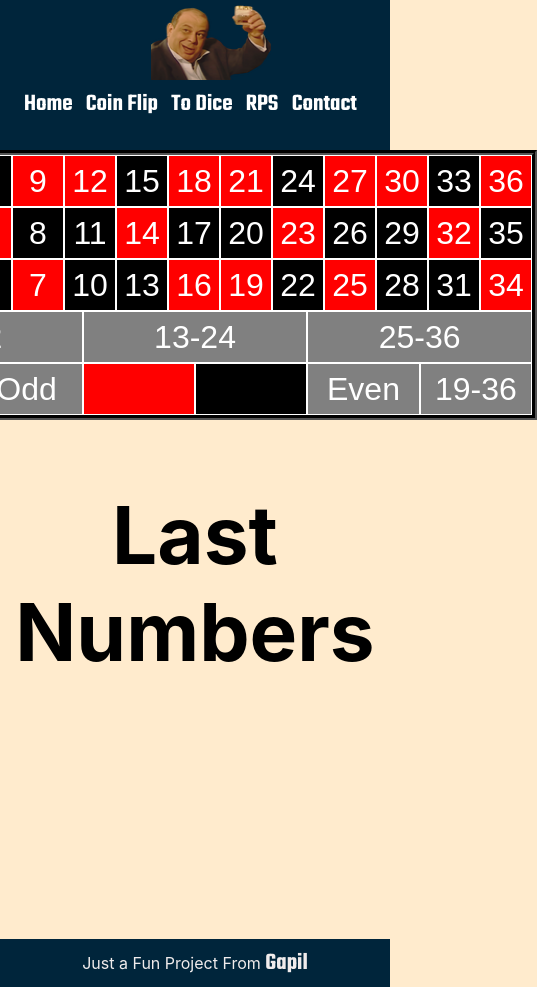
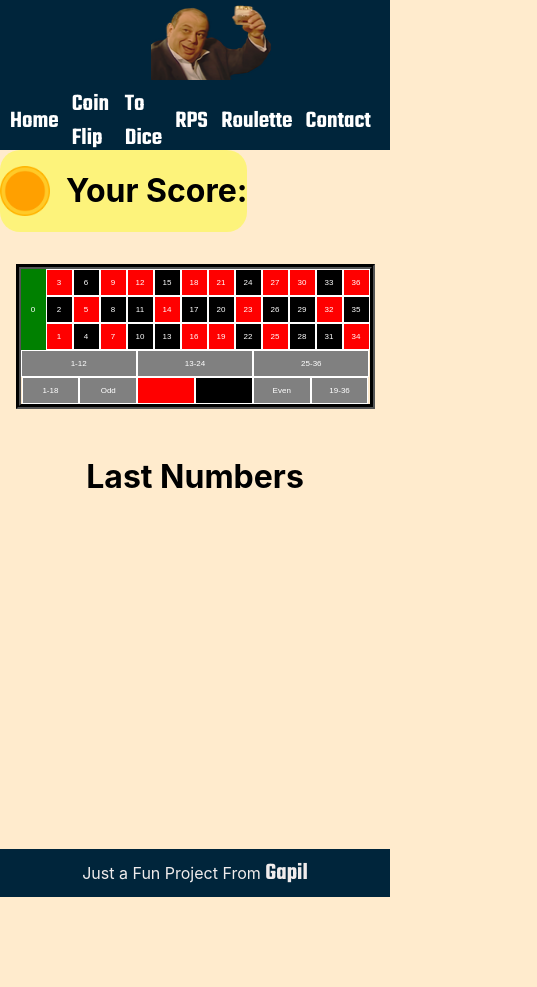
Before and after one commit to afurgapil/tombalaci-Mehmet, a React (Create React App) app: page /roulette in a window 390 px wide. Shown: the whole page, 537 px wide, since content can reach past the window. After the commit the page ends 897 px from the top, so only its background shows below. Built offline with nearby package versions, Linux system fonts and the light colour scheme; a web font is replaced by a local one; what alertifyjs would draw is missing.

Commit message:
roulette game

```diff
--- a/src/comps/CoinFlip/CoinFlip.js
+++ b/src/comps/CoinFlip/CoinFlip.js
@@ -7,9 +7,8 @@ alertify.set("notifier", "delay", 1);
 const CoinFlip = () => {
   const [choice, setChoice] = useState(null);
   const [result, setResult] = useState(null);
+  const [correctGuesses, setCorrectGuesses] = useState(0);
   const [totalGuesses, setTotalGuesses] = useState(0);
-  const [correctGuesses, setCorrectGuesses] = useState(0);
-
   const [score, setScore] = useState(localStorage.getItem("score"));
   useEffect(() => {
     const cachedScore = localStorage.getItem("score");
@@ -23,9 +22,9 @@ const CoinFlip = () => {
     const newResult = randomNum < 0.5 ? "Heads" : "Tails";
     setResult(newResult);
     setTotalGuesses(totalGuesses + 1);
-    if (choice === newResult) {
+    if (choice === result) {
       setCorrectGuesses(correctGuesses + 1);
-      setScore(score + 20);
+      setScore(score + 10);
       localStorage.setItem("score", score + 10);
       alertify.success("Congrats! +10", 1);
     } else {
--- a/src/comps/Header/Header.js
+++ b/src/comps/Header/Header.js
@@ -29,6 +29,9 @@ export default class Header extends Component {
                 <Link to="/rps">RPS</Link>
               </li>
               <li className="header-right-item">
+                <Link to="/roulette">Roulette</Link>
+              </li>
+              <li className="header-right-item">
                 <Link to="/contact">Contact</Link>
               </li>
             </div>
--- a/src/comps/Homepage/Homepage.js
+++ b/src/comps/Homepage/Homepage.js
@@ -1,5 +1,5 @@
-import React, { Component } from "react";
-import tombala from "../../assets/1.png";
+import React, { useState, useEffect } from "react";
+// import tombala from "../../assets/1.png";
 import coin from "../../assets/2.png";
 import dice from "../../assets/3.png";
 import rps from "../../assets/4.png";
@@ -7,8 +7,14 @@ import roulette from "../../assets/roulette.png";
 import "./homepage.scss";
 import { Link } from "react-router-dom";
 
-export default class Homepage extends Component {
-  render() {
+function Homepage() {
+  const [, setScore] = useState(50);
+  useEffect(() => {
+    const cachedScore = localStorage.getItem("score");
+    if (cachedScore !== null) {
+      setScore(parseInt(cachedScore));
+    }
+  }, []);
   return (
     <main>
       <div className="main-container">
@@ -45,4 +51,5 @@ export default class Homepage extends Component {
     </main>
   );
 }
-}
+
+export default Homepage;
--- a/src/comps/Roulette/Roulette.js
+++ b/src/comps/Roulette/Roulette.js
@@ -1,11 +1,18 @@
-import React, { useState } from "react";
+import React, { useState, useEffect } from "react";
 import "./roulette.scss";
 import alertify from "alertifyjs";
+import point from "../../assets/score.png";
 
 function Roulette() {
-  const [rouletteNumber, setRouletteNumber] = useState(0);
+  const [rouletteNumber, setRouletteNumber] = useState(31);
   const [drawnNumbers, setDrawnNumbers] = useState([]);
-
+  const [score, setScore] = useState(localStorage.getItem("score"));
+  useEffect(() => {
+    const cachedScore = localStorage.getItem("score");
+    if (cachedScore !== null) {
+      setScore(parseInt(cachedScore));
+    }
+  }, []);
   function returnNumber() {
     let randomNumber = Math.floor(Math.random() * (36 + 1));
     setRouletteNumber(randomNumber);
@@ -16,33 +23,49 @@ function Roulette() {
     returnNumber();
 
     if (number === rouletteNumber) {
-      alertify.success("Congrats! +10", 1);
+      setScore(score + 350);
+      localStorage.setItem("score", score + 350);
+      alertify.success("Congrats! +350", 1);
     } else {
-      alertify.error("Shit! +10", 1);
+      setScore(score - 10);
+      localStorage.setItem("score", score - 10);
+      alertify.error(`Ups! Unlucky. -10`, 1);
     }
   }
   function isIn(a, b, rate) {
     returnNumber();
     if (rouletteNumber >= a && rouletteNumber <= b) {
-      console.log("helal");
+      setScore(score + rate);
+      localStorage.setItem("score", score + rate);
+      alertify.success(`Congrats! ${rate}`, 1);
     } else {
-      console.log("başaramadın");
+      setScore(score - 10);
+      localStorage.setItem("score", score - 10);
+      alertify.error(`Ups! Unlucky. -10`, 1);
     }
   }
   function isOdd() {
     returnNumber();
     if (rouletteNumber % 2 === 1) {
-      console.log("helal");
+      setScore(score + 10);
+      localStorage.setItem("score", score + 10);
+      alertify.success("Congrats! +10", 1);
     } else {
-      console.log("başaramadın");
+      setScore(score - 10);
+      localStorage.setItem("score", score - 10);
+      alertify.error(`Ups! Unlucky. -10`, 1);
     }
   }
   function isEven() {
     returnNumber();
     if (rouletteNumber % 2 === 0) {
-      console.log("helal");
+      setScore(score + 10);
+      localStorage.setItem("score", score + 10);
+      alertify.success("Congrats! +10", 1);
     } else {
-      console.log("başaramadın");
+      setScore(score - 10);
+      localStorage.setItem("score", score - 10);
+      alertify.error(`Ups! Unlucky. -10`, 1);
     }
   }
   function isRed() {
@@ -51,9 +74,13 @@ function Roulette() {
     ];
     returnNumber();
     if (red.includes(rouletteNumber)) {
-      console.log("helal");
+      setScore(score + 10);
+      localStorage.setItem("score", score + 10);
+      alertify.success("Congrats! +10", 1);
     } else {
-      console.log("başaramadın");
+      setScore(score - 10);
+      localStorage.setItem("score", score - 10);
+      alertify.error(`Ups! Unlucky. -10`, 1);
     }
   }
   function isBlack() {
@@ -62,22 +89,35 @@ function Roulette() {
     ];
     returnNumber();
     if (black.includes(rouletteNumber)) {
-      console.log("helal");
+      setScore(score + 10);
+      localStorage.setItem("score", score + 10);
+      alertify.success("Congrats! +10", 1);
     } else {
-      console.log("başaramadın");
+      setScore(score - 10);
+      localStorage.setItem("score", score - 10);
+      alertify.error(`Ups! Unlucky. -10`, 1);
     }
   }
   function isGreen() {
     returnNumber();
     if (rouletteNumber === 0) {
-      console.log("helal");
+      setScore(score + 350);
+      localStorage.setItem("score", score + 350);
+      alertify.success("Are you Polat ALEMDAR??? +350", 1);
     } else {
-      console.log("başaramadın");
+      setScore(score - 10);
+      localStorage.setItem("score", score - 10);
+      alertify.error(`Ups! Unlucky. -10`, 1);
     }
   }
 
   return (
-    <div id="main">
+    <div id="roulette-main">
+      <div id="score">
+        <img src={point} alt="" width="120px" height="80px" />
+        <h1>Your Score: {score}</h1>
+      </div>
+      <div className="mainpage">
         <div id="table">
           <div className="roww">
             <div onClick={isGreen} className="col1 green">
@@ -426,6 +466,7 @@ function Roulette() {
           ))}
         </div>
       </div>
+    </div>
   );
 }
 
--- a/src/comps/Roulette/roulette.scss
+++ b/src/comps/Roulette/roulette.scss
@@ -1,6 +1,12 @@
 // #main {
 //   height: 100vh;
 // }
+.mainpage {
+  display: flex;
+  justify-content: center;
+  align-items: center;
+  flex-direction: column;
+}
 #table {
   display: flex;
   flex-direction: column;
@@ -111,12 +117,13 @@
   align-items: center;
   text-align: center;
   .last-numbers {
+    margin-top: 1rem;
     font-size: 5rem;
+    margin-bottom: 0.1rem;
   }
 }
 
 .number-container {
-  margin: 5rem;
   display: flex;
   justify-content: center;
   align-items: center;
@@ -136,3 +143,46 @@
     border-radius: 5px;
   }
 }
+@media (min-width: 320px) and (max-width: 600px) {
+  #table {
+    margin: 2rem;
+  }
+  #table button {
+    font-size: 0.5rem;
+  }
+  #table .roww .col2 .row .box {
+    width: 25px;
+    height: 25px;
+  }
+  #table .roww .col1 {
+    width: 25px;
+    height: 81px;
+  }
+  #table .roww2 .row2 .box {
+    height: 25px;
+    width: 114.33px;
+  }
+  #table .roww2 .row3 .box {
+    height: 25px;
+    width: 55.83px;
+  }
+  .last {
+    .last-numbers {
+      font-size: 2rem;
+    }
+  }
+  .number-container {
+    .number-box {
+      width: 25px;
+      height: 25px;
+      background-color: orangered;
+      color: whitesmoke;
+      font-size: 1rem;
+      border: 1px white solid;
+      border-radius: 5px;
+    }
+    margin-bottom: 20rem;
+    .number-box:last-child {
+    }
+  }
+}
--- a/src/comps/ToDice/ToDice.js
+++ b/src/comps/ToDice/ToDice.js
@@ -8,7 +8,7 @@ alertify.set("notifier", "delay", 1);
 
 export default function ToDice() {
   const [diceNumber, setDiceNumber] = useState(1);
-  const [score, setScore] = useState(50);
+  const [score, setScore] = useState(localStorage.getItem("score"));
   useEffect(() => {
     const cachedScore = localStorage.getItem("score");
     if (cachedScore !== null) {
```
Lines whose indentation alone changed are shown as unchanged.
